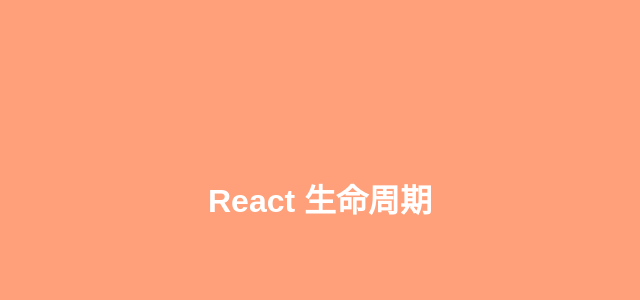
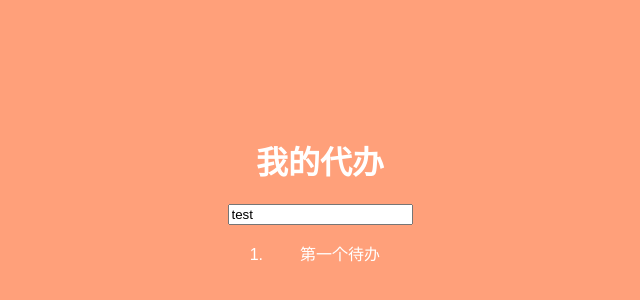
Before and after one commit to Robin7012/project-react-1, a React (Create React App) app: page / in a window 1280 px wide. Shown: the part 202-502 px from the top of the page, without its empty margins (320-960 px from the left). Built offline with nearby package versions, Linux system fonts and the light colour scheme.

Commit message:
基本骨架完成

```diff
--- a/src/App.js
+++ b/src/App.js
@@ -2,17 +2,31 @@
 import './App.css';
 
 class App extends Component {
+  constructor(props){
+    super(props);
+    this.state = {
+      newTodo:'test',
+      todoList:[
+        {id:'1',title:'第一个待办'}
+      ]
+    }
+  }
   render() {
+    let todos  = this.state.todoList.map((item,index)=>{
+      return <li>{item.title}</li>
+    })
+
     return (
       <div className="App">
-        <div className="App-header">
-          <img src={logo} className="App-logo" alt="logo" />
-          <h2>Welcome to React</h2>
+        <h1>我的代办</h1>
+        <div className="inputWrapper">
+          <input type="text" value={this.state.newTodo} />
         </div>
-        <p className="App-intro">
-          To get started, edit <code>src/App.js</code> and save to reload.
-        </p>
-      </div>
+
+        <ol>
+          {todos}
+        </ol>
+       </div>
     );
   }
 }
--- a/src/index.js
+++ b/src/index.js
@@ -13,7 +13,7 @@
   )
   ReactDOM.render(element, document.getElementById('root'))
 }*/
-class Clock extends React.Component {
+/*class Clock extends React.Component {
   constructor(props){
     super(props);
     this.state = {date : new Date()};
@@ -41,7 +41,7 @@
       </div>
     )
   }
-}
+}*/
 // setInterval(tick, 1000);
-ReactDOM.render(<Welcome />,
+ReactDOM.render(<App />,
           document.getElementById('root'))
```
